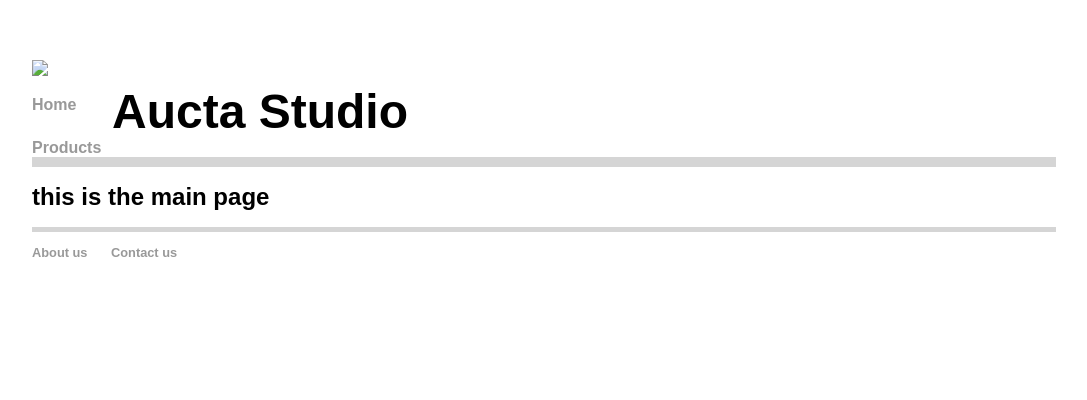
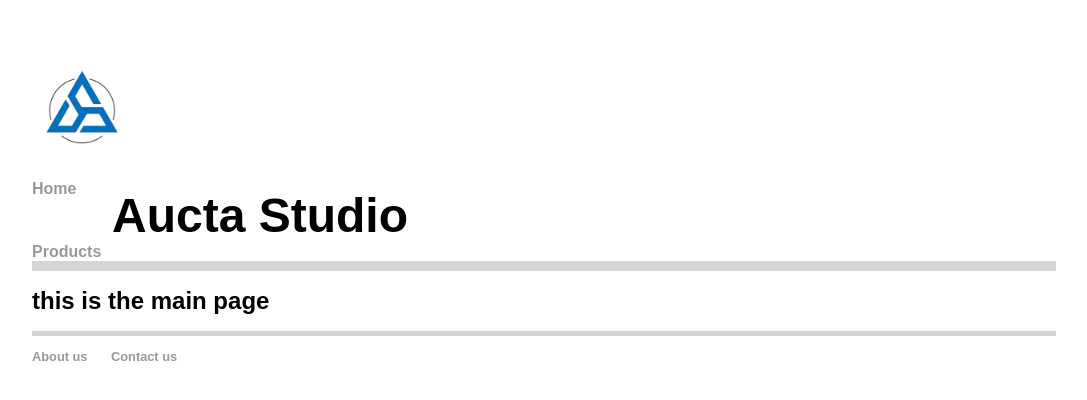
Before and after one commit to faithm2020/Aucta-Studio.github.io, a Jekyll site: the page built from index.html, in a window 1280 px wide. Shown: the top 400 px of the page, without its empty margins (96-1183 px from the left). Built offline with Jekyll 4.4.1, drawn with Linux system fonts in a browser that asks for light colours.

Commit message:
path corrected

```diff
--- a/_layouts/default.html
+++ b/_layouts/default.html
@@ -8,7 +8,7 @@
 
 <body>
     <nav>
-        <img src="aucta.png" width="100">
+        <img src="../images/aucta.png" width="100">
         <div id="name">Aucta Studio</div>
         <ul>
             <li><a href="/">Home</a></li>
```
